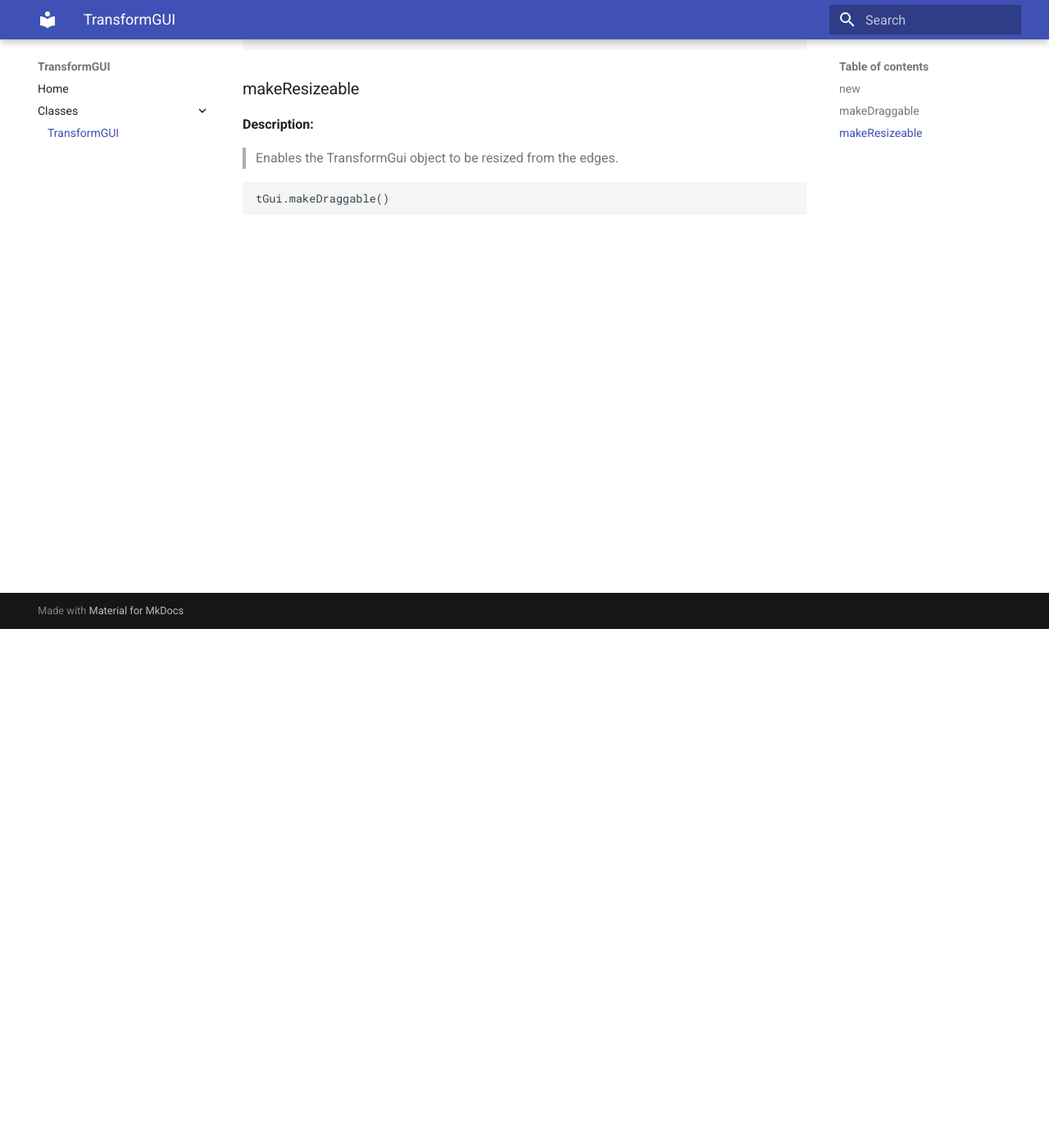
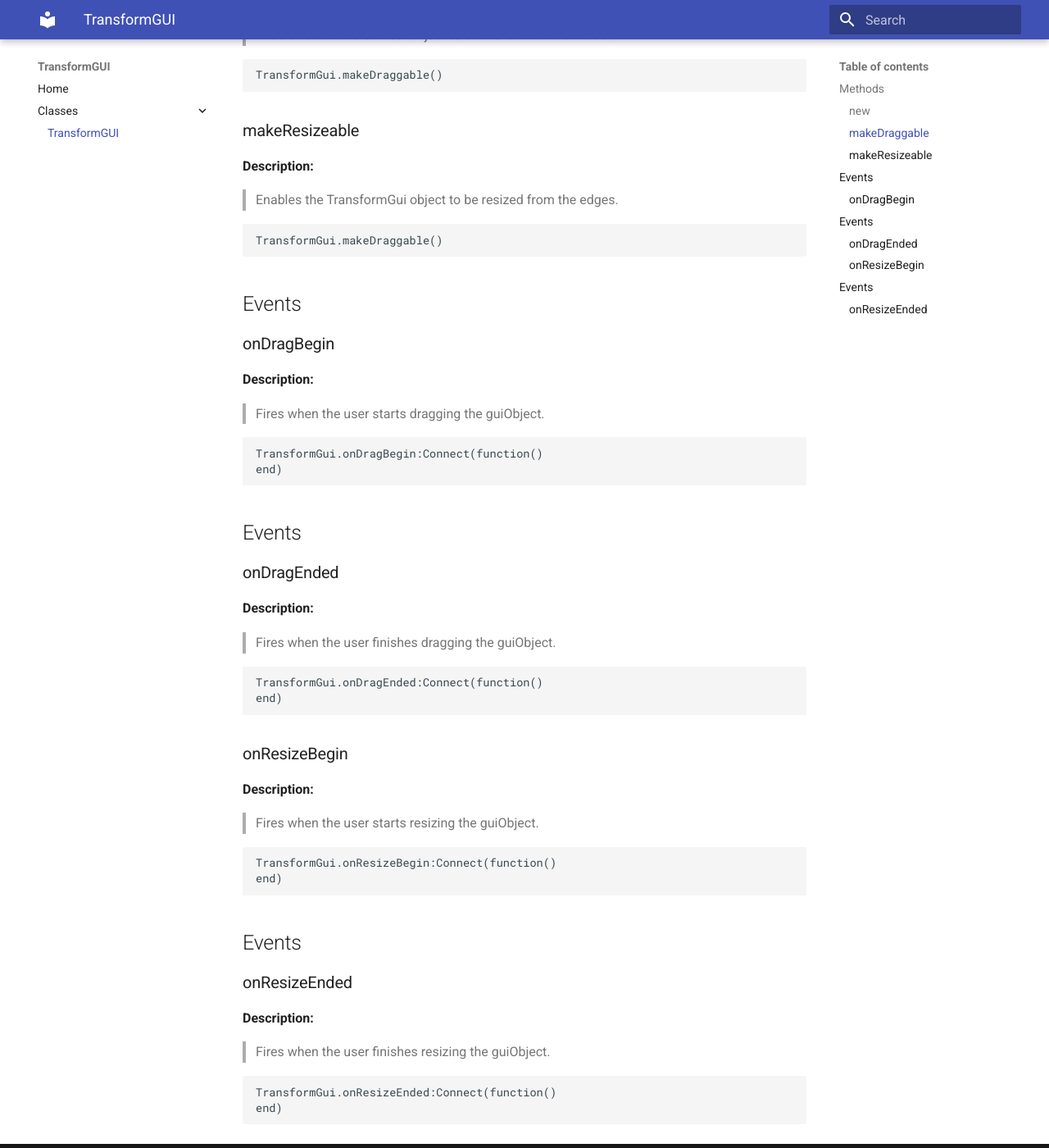
Before and after one commit to itsajhere/TransformGUI, an MkDocs documentation site: the page built from docs/classes/transformgui.md, in a window 1280 px wide and 1400 px high, scrolled down 633 px. Shown: the whole window at 82% size. Built offline with MkDocs 1.6.1 and Material for MkDocs 9.7.7, drawn with Linux system fonts in a browser that asks for light colours.

Commit message:
Create events

````diff
--- a/docs/classes/transformgui.md
+++ b/docs/classes/transformgui.md
@@ -1,4 +1,5 @@
 # TransformGui
+## Methods
 ### new
 **Description:**
 
@@ -23,7 +24,7 @@ TransformGui.new(script.Parent.Frame, false)
 > Enables the TransformGui object to be moved with the mouse.
 
 ```lua
-tGui.makeDraggable()
+TransformGui.makeDraggable()
 ```
 
 
@@ -34,5 +35,48 @@ tGui.makeDraggable()
 > Enables the TransformGui object to be resized from the edges.
 
 ```lua
-tGui.makeDraggable()
+TransformGui.makeDraggable()
 ```
+
+## Events
+### onDragBegin
+**Description:**
+
+> Fires when the user starts dragging the guiObject.
+
+```lua
+TransformGui.onDragBegin:Connect(function()
+end)
+```
+
+## Events
+### onDragEnded
+**Description:**
+
+> Fires when the user finishes dragging the guiObject.
+
+```lua
+TransformGui.onDragEnded:Connect(function()
+end)
+```
+
+### onResizeBegin
+**Description:**
+
+> Fires when the user starts resizing the guiObject.
+
+```lua
+TransformGui.onResizeBegin:Connect(function()
+end)
+```
+
+## Events
+### onResizeEnded
+**Description:**
+
+> Fires when the user finishes resizing the guiObject.
+
+```lua
+TransformGui.onResizeEnded:Connect(function()
+end)
+```
````
Also changed, not shown: 2 other files.
